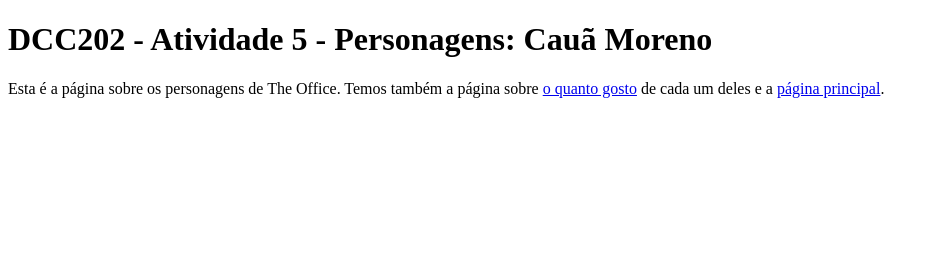
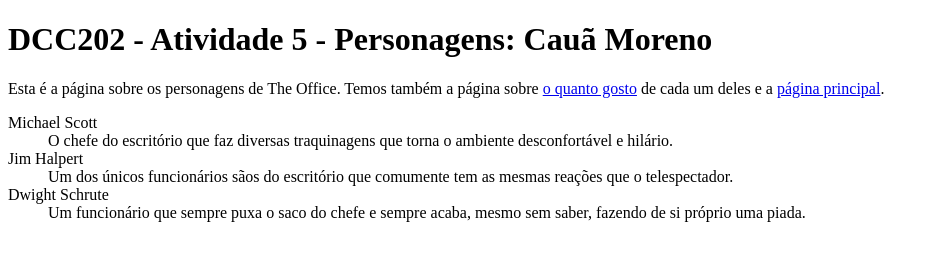
Before and after one commit to ufjf-dcc202/ufjf-dcc202-2023-3-b-atv5-CauaMoreno, a website: page personagens.html in a window 1280 px wide. Shown: the whole page, without its empty margins (0-939 px from the left). Drawn offline with Linux system fonts and the light colour scheme.

Commit message:
adiciona lista a personagens.html

```diff
--- a/personagens.html
+++ b/personagens.html
@@ -9,6 +9,20 @@
     <main>
         <h1>DCC202 - Atividade 5 - Personagens: Cauã Moreno</h1>
         <p>Esta é a página sobre os personagens de The Office. Temos também a página sobre <a href="preferencias.html">o quanto gosto</a> de cada um deles e a <a href="index.html">página principal</a>.</p>
+        <dl>
+            <div>
+                <dt>Michael Scott</dt>
+                <dd>O chefe do escritório que faz diversas traquinagens que torna o ambiente desconfortável e hilário.</dd>
+            </div>
+            <div>
+                <dt>Jim Halpert</dt>
+                <dd>Um dos únicos funcionários sãos do escritório que comumente tem as mesmas reações que o telespectador.</dd>
+            </div>
+            <div>
+                <dt>Dwight Schrute</dt>
+                <dd>Um funcionário que sempre puxa o saco do chefe e sempre acaba, mesmo sem saber, fazendo de si próprio uma piada.</dd>
+            </div>
+        </dl>
     </main>
 </body>
 </html>
```
